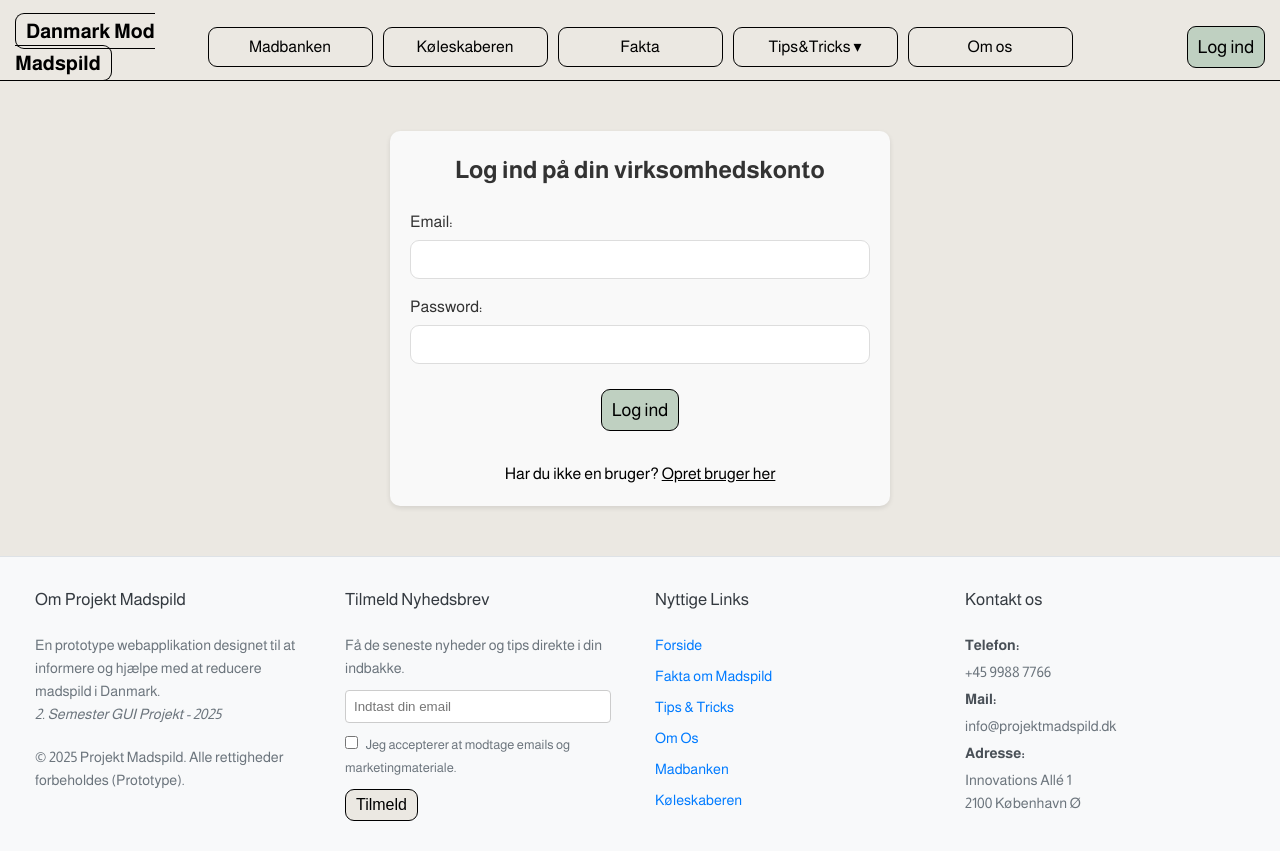
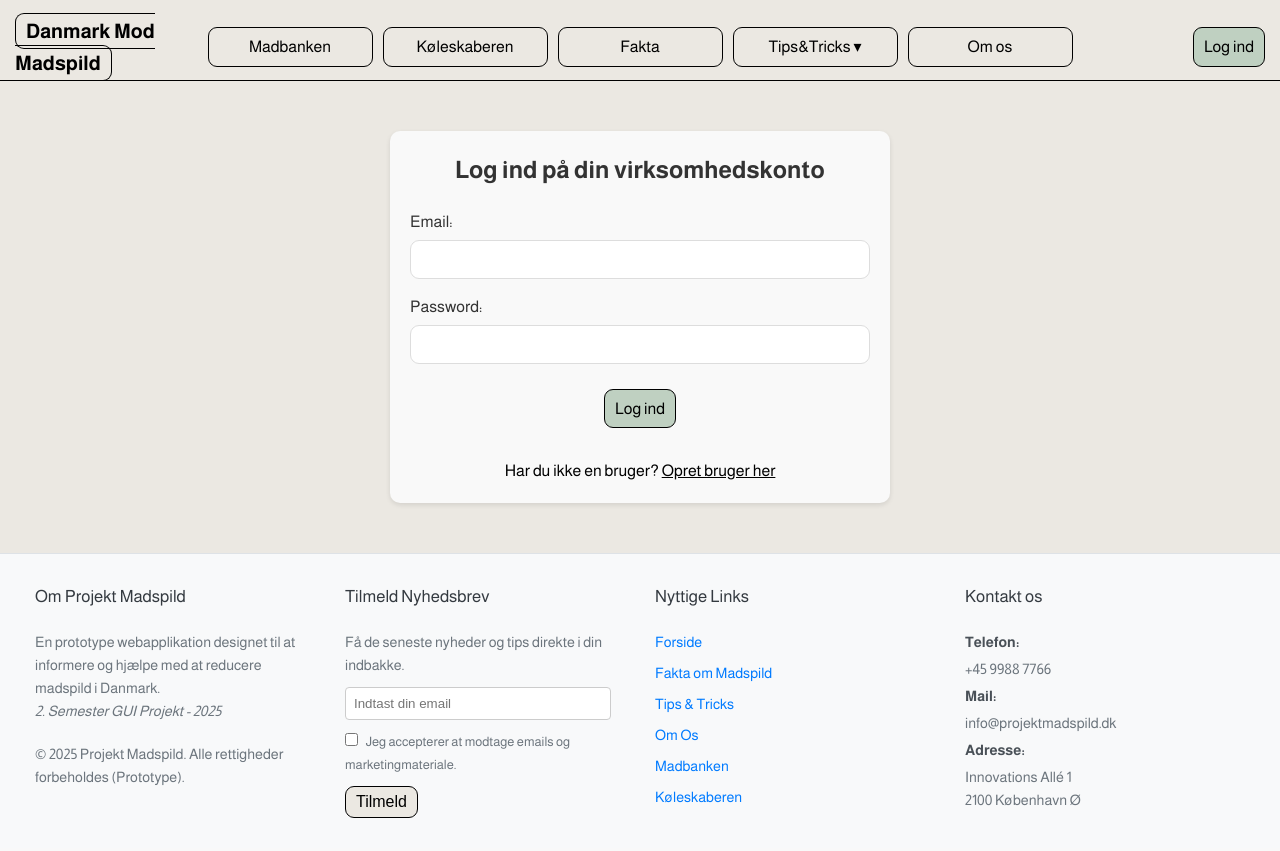
Before and after one commit to Krymmel-Kaemperne/Madspild, a Spring Boot app: page /opretLogin/login in a window 1280 px wide. After the commit the page ends 818 px from the top, so only its background shows below. Run offline with Spring Boot 4, Linux system fonts and the light colour scheme.

Commit message:
Lidt rettelser

```diff
--- a/src/main/resources/static/stylesheet.css
+++ b/src/main/resources/static/stylesheet.css
@@ -77,7 +77,7 @@ header {
 /* Login knap */
 .log-in a {
     float: right;
-    font-size: 18px;
+    font-size: 16px;
     color: var(--text-color);
     text-decoration: none;
     border: 1px solid black;
@@ -779,7 +779,7 @@ footer {
     border: 1px solid black;
     border-radius: 9px;
     padding: 10px;
-    font-size: 18px;
+    font-size: 16px;
     font-family: "Almarai", sans-serif;
     cursor: pointer;
     transition: background-color 0.3s;
```
